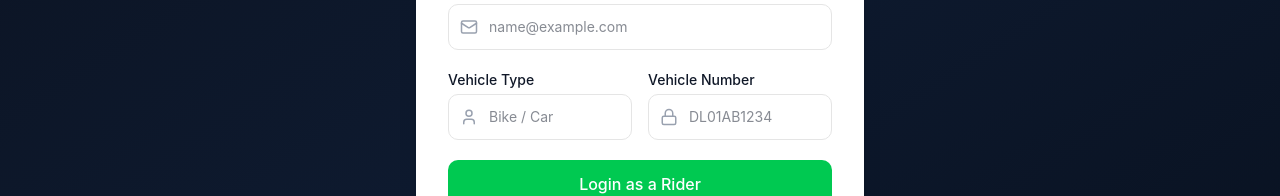
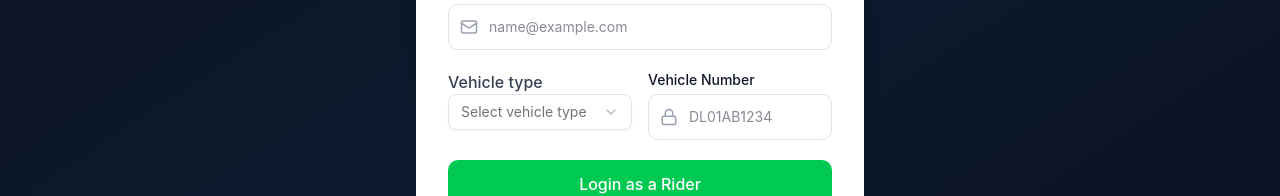
Before and after one commit to hemantgupta98/SwiftRide, a Next.js app in the folder client/: page /authCuLogin in a window 1280 px wide. Both pictures are taken after a click on the button "Rider". Shown: the part 365-561 px from the top of the page. Built offline with nearby package versions, Linux system fonts and the light colour scheme.

Commit message:
login and sign in complete

```diff
--- a/client/src/app/authCuLogin/page.tsx
+++ b/client/src/app/authCuLogin/page.tsx
@@ -1,9 +1,16 @@
 "use client";
 import Image from "next/image";
 import { useRouter } from "next/navigation";
-import { useForm, SubmitHandler } from "react-hook-form";
-import { User, Mail, Lock, ChevronLeft } from "lucide-react";
+import { useForm, SubmitHandler, Controller } from "react-hook-form";
+import { Mail, Lock, ChevronLeft, BikeIcon, Bike, Car } from "lucide-react";
 import { forwardRef, useState } from "react";
+import {
+  Select,
+  SelectContent,
+  SelectItem,
+  SelectTrigger,
+  SelectValue,
+} from "../../components/ui/select";
 
 type InputData = {
   email: string;
@@ -33,6 +40,7 @@ export default function CustomerSignupPage() {
     handleSubmit: handleRiderSubmit,
     formState: { errors: riderErrors },
     reset: resetRider,
+    control: riderControl,
   } = riderForm;
 
   const onSubmitCustomer: SubmitHandler<InputData> = async (data) => {
@@ -173,21 +181,60 @@ export default function CustomerSignupPage() {
                   </p>
                 )}
 
-                <div className=" grid grid-cols-2 gap-4">
-                  <Input
-                    label="Vehicle Type"
-                    placeholder="Bike / Car"
-                    icon={<User size={18} />}
-                    {...registerRider("vechileType", {
-                      required: "Enter vehicle type",
-                    })}
+                <div className="grid grid-cols-2 gap-4">
+                  {/* Vehicle Type */}
+                  <div className="space-y-1">
+                    <label className="text-md font-medium text-gray-700">
+                      Vehicle type
+                    </label>
+
+                    <Controller
+                      name="vechileType"
+                      control={riderControl}
+                      rules={{ required: "Select vehicle type" }}
+                      render={({ field }) => (
+                        <Select
+                          value={field.value}
+                          onValueChange={field.onChange}
+                        >
+                          <SelectTrigger className="w-full">
+                            <SelectValue placeholder="Select vehicle type" />
+                          </SelectTrigger>
+                          <SelectContent>
+                            <SelectItem value="car">
+                              <div className="flex items-center gap-2">
+                                <Car size={14} className="text-red-700" />
+                                <span>Car</span>
+                              </div>
+                            </SelectItem>
+
+                            <SelectItem value="bike">
+                              <div className="flex items-center gap-2">
+                                <Bike size={14} className="text-blue-500" />
+                                <span>Bike</span>
+                              </div>
+                            </SelectItem>
+
+                            <SelectItem value="ev-bike">
+                              <div className="flex items-center gap-2">
+                                <BikeIcon size={14} className="text-blue-300" />
+                                <span>EV-Bike</span>
+                              </div>
+                            </SelectItem>
+                          </SelectContent>
+                        </Select>
+                      )}
                     />
+
                     {riderErrors.vechileType && (
                       <p className="text-red-500 text-sm">
                         {riderErrors.vechileType.message}
                       </p>
                     )}
+                  </div>
 
+                  {/* Vehicle Number */}
+                  <div className="">
                     <Input
                       label="Vehicle Number"
                       placeholder="DL01AB1234"
@@ -196,11 +243,13 @@ export default function CustomerSignupPage() {
                         required: "Enter vehicle number",
                       })}
                     />
+
                     {riderErrors.vechileNumber && (
                       <p className="text-red-500 text-sm">
                         {riderErrors.vechileNumber.message}
                       </p>
                     )}
+                  </div>
                 </div>
 
                 <button
```
Lines whose indentation alone changed are shown as unchanged.
